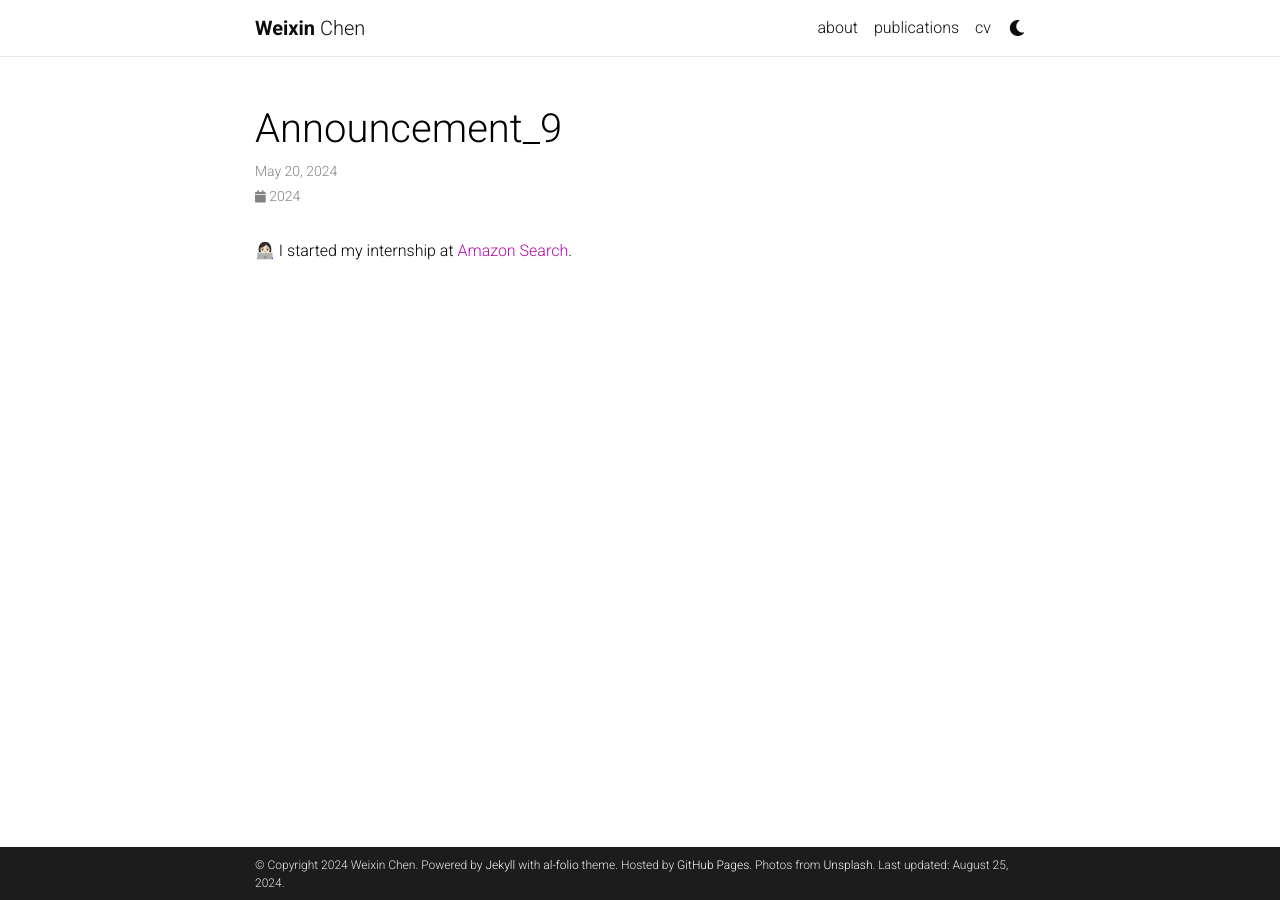
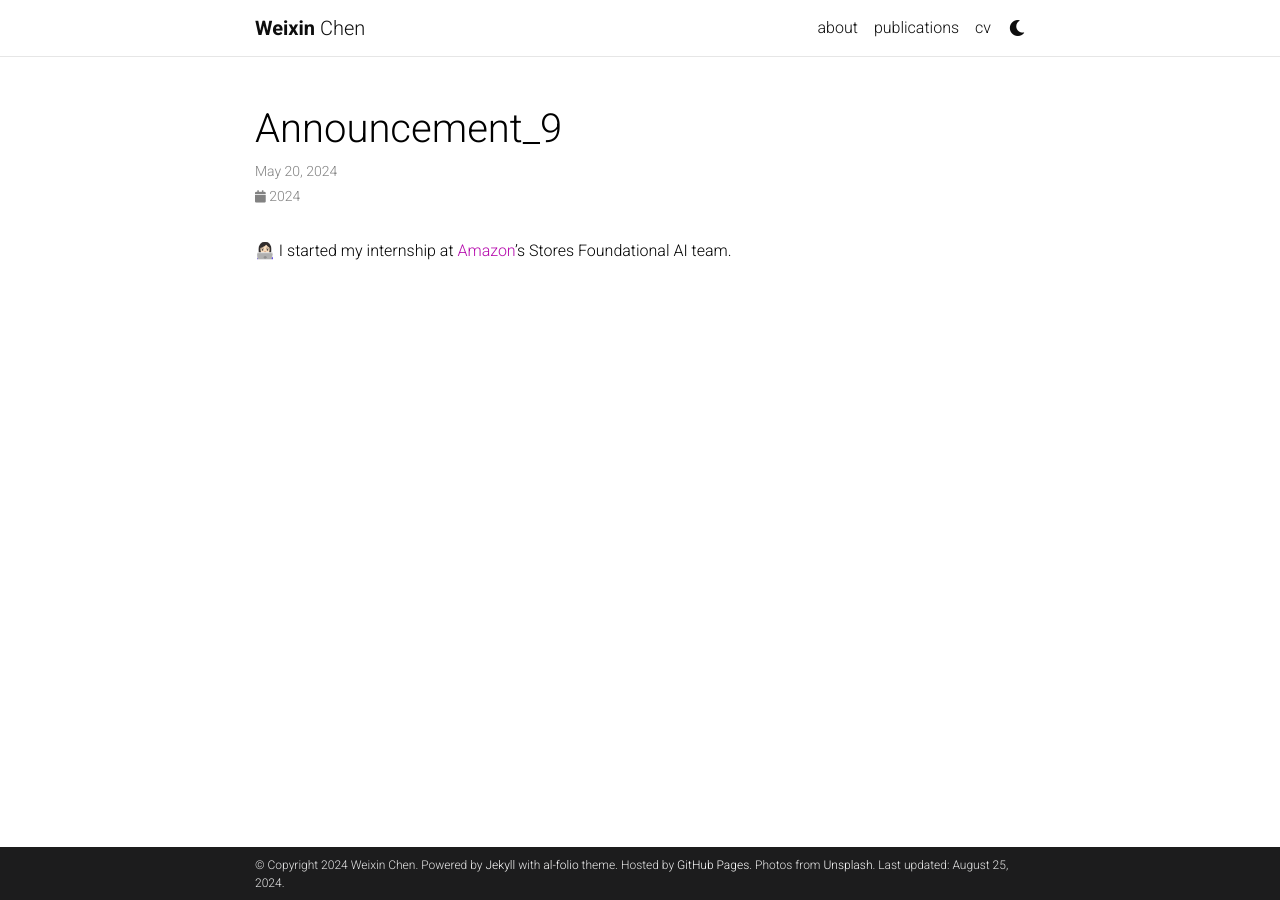
Before and after one commit to chenweixin107/chenweixin107.github.io, a Jekyll site: the page built from _news/announcement_9.md, in a window 1280 px wide. Built offline with Jekyll 4.4.1, drawn with Linux system fonts in a browser that asks for light colours; comment, search, counter and statistics services are not loaded; a style sheet for code colours, icons or effects is not loaded.

Commit message:
Update announcement_9.md

```diff
--- a/_news/announcement_9.md
+++ b/_news/announcement_9.md
@@ -4,4 +4,4 @@ date: 2024-05-20 00:00:00-0400
 inline: true
 ---
 
-👩🏻‍💻 I started my internship at [Amazon Search](https://www.amazon.jobs/en/teams/search).
+👩🏻‍💻 I started my internship at [Amazon](https://www.aboutamazon.com/)'s Stores Foundational AI team.
```
